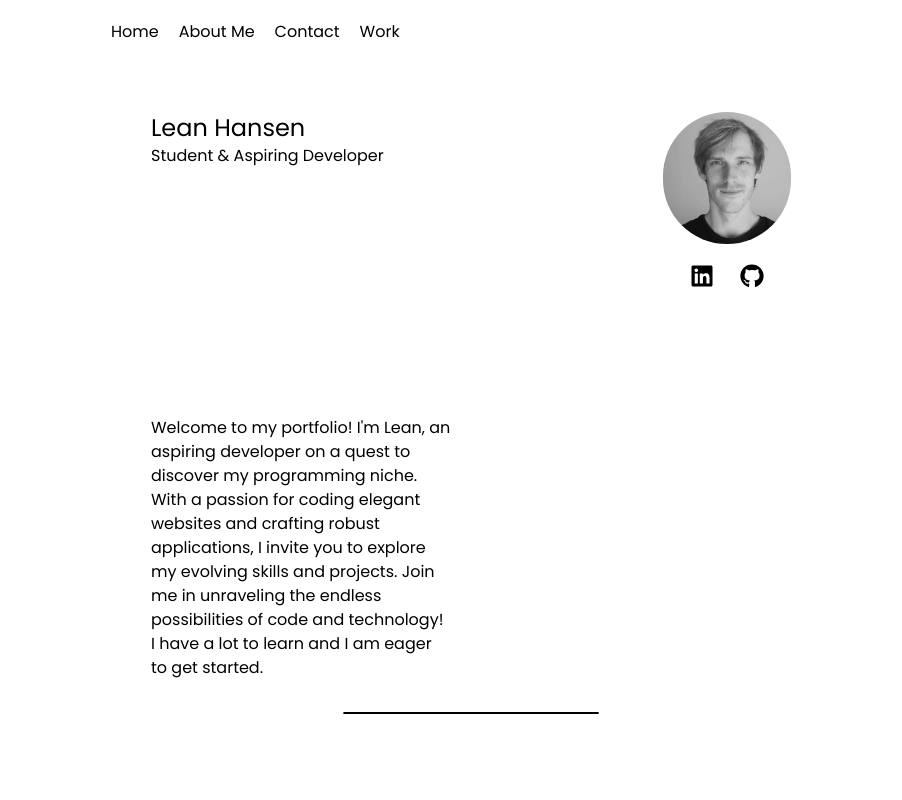
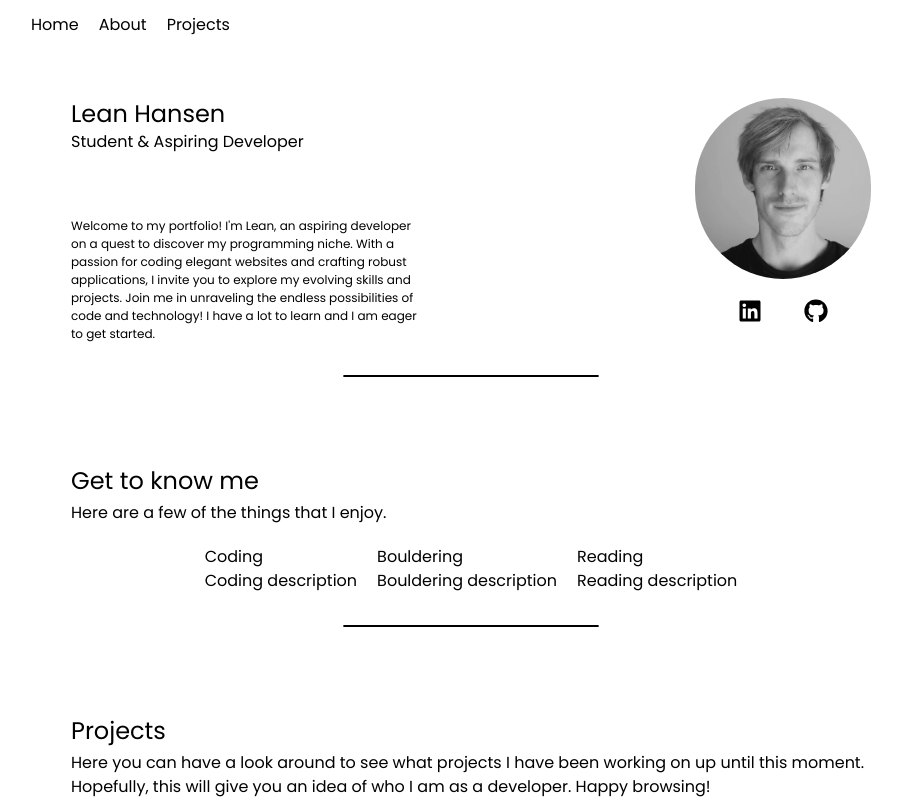
Before and after one commit to clickclickcode/portfolio, a React (Vite) app: page / in a window 1280 px wide. Shown: the top 800 px of the page, without its empty margins (169-1071 px from the left). Built offline with nearby package versions, Linux system fonts and the light colour scheme; no server answers.

Commit message:
Adjusting the desktop layout and styling

```diff
--- a/src/AltApp.jsx
+++ b/src/AltApp.jsx
@@ -12,7 +12,7 @@ import Hr from './components/Hr'
 export default function App() {
 
   return (
-    <div className='flex flex-col gap-8 w-screen md:w-[45rem] mx-auto'>
+    <div className='flex flex-col gap-8 w-screen md:w-[55rem] mx-auto'>
       <HeaderV2 />
 
       <Intro />
--- a/src/components/HeaderV2.jsx
+++ b/src/components/HeaderV2.jsx
@@ -23,11 +23,14 @@ export default function HeaderV2() {
                     <div className='menu-button-burger'></div>
                 </div>
             </div>
-            <div className='hidden md:flex gap-5 justify-start my-5'>
-                <NavLink className='md:hover:text-teal-700' to="/">Home</NavLink>
+            <div className='hidden md:flex md:gap-5 md:justify-start md:items-center md:bg-white md:h-[50px]'>
+                {/* <NavLink className='md:hover:text-teal-700' to="/">Home</NavLink>
                 <NavLink className='md:hover:text-teal-700' to="/about-me">About Me</NavLink>
                 <NavLink className='md:hover:text-teal-700' to="/contact">Contact</NavLink>
-                <NavLink className='md:hover:text-teal-700' to="/work">Work</NavLink>
+                <NavLink className='md:hover:text-teal-700' to="/work">Work</NavLink> */}
+                <a href="#">Home</a>
+                <a href="#about">About</a>
+                <a href="#work">Projects</a>
             </div>
             {menuOpen && (
                 <div className={`${menuOpen ? 'z-[25] -mt-[50px]' : 'z-[10]'} absolute flex flex-col gap-12 pt-24 items-center w-screen h-screen backdrop-blur-md text-2xl`}>
--- a/src/components/ImageAndLinks.jsx
+++ b/src/components/ImageAndLinks.jsx
@@ -4,8 +4,10 @@ import { FaLinkedin } from 'react-icons/fa'
 
 export default function ImageAndLinks() {
     return (
-        <div className='md:w-32'>
-            <img src={Me} alt="My face" className='w-44 md:w-32 rounded-full grayscale'/>
+        //md:w-32
+        <div className='md:w-44'>
+            {/* md:w-32 */}
+            <img src={Me} alt="My face" className='w-44 md:w-44 rounded-full grayscale'/>
             <div className='flex justify-evenly mt-5 md:my-5'>
                 <a href="https://www.linkedin.com/in/lean-kenneth-hansen/" target='_blank' className=''><FaLinkedin className='w-10 h-10 md:w-6 md:h-6 mx-auto'/></a>
                 <a href="https://github.com/clickclickcode" target='_blank' className=''><FaGithub className='w-10 h-10 md:w-6 md:h-6 mx-auto'/></a>
--- a/src/components/Intro.jsx
+++ b/src/components/Intro.jsx
@@ -6,14 +6,14 @@ export default function Intro() {
 
     // Render the different parts of the intro section
     return (
-        <div className='flex flex-col gap-10 mx-10 pt-4 md:grid md:grid-cols-2 md:grid-rows-2' id='home'>
+        <div className='flex flex-col gap-10 mx-10 pt-4 md:grid md:grid-cols-[auto,auto] md:grid-rows-[1fr,auto]' id='home'>
             <div className=''>
                 <NameAndTitle />
             </div>
-            <div className='mx-auto md:justify-self-end md:row-span-2 md:mx-0'>
+            <div className='mx-auto md:mx-0 md:justify-self-end md:row-span-2 md:self-center'>
                 <ImageAndLinks />
             </div>
-            <div className='text-center md:text-left'>
+            <div className='text-center md:text-left md:w-[350px]'>
                 <IntroDescription />
             </div>
         </div>
--- a/src/components/IntroDescription.jsx
+++ b/src/components/IntroDescription.jsx
@@ -1,6 +1,6 @@
 export default function IntroDescription() {
     return (
-        <p className="text-base">Welcome to my portfolio!
+        <p className="text-[12px]">Welcome to my portfolio!
         I'm Lean, an aspiring developer on a quest to discover my programming niche.
         With a passion for coding elegant websites and crafting robust applications, I invite you to explore my evolving skills and projects. Join me in unraveling the endless possibilities of code and technology! I have a lot to learn and I am eager to get started.
         </p>
--- a/src/components/Work.jsx
+++ b/src/components/Work.jsx
@@ -63,7 +63,8 @@ export default function Work() {
                 </p>
             </div>
             {/* These are the WP projects */}
-            <div className='flex items-center gap-6 py-4 px-2 overflow-scroll md:flex-row'>
+            {/* removed md:flex-row */}
+            <div className='flex items-center gap-6 py-4 px-2 overflow-scroll md:flex-col'>
                 {posts.map(post => (
                     <ProjectCard key={post.id} post={post} />
                 ))}
```
